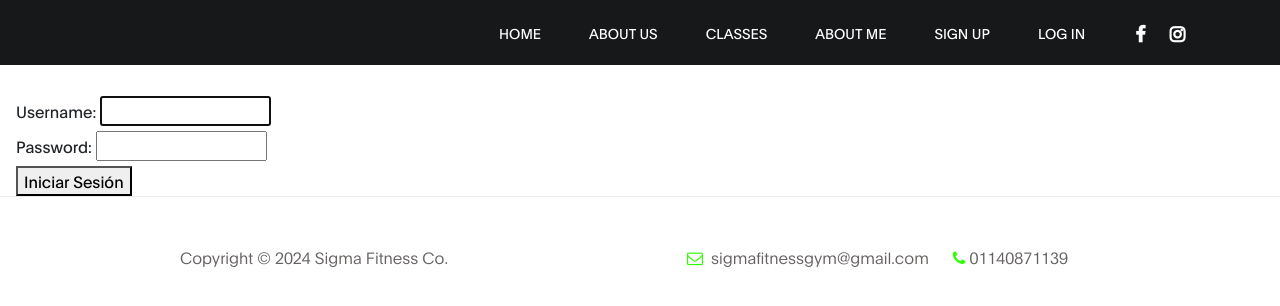
After one commit to LautaroSantillan/Proyecto-Final--Python-Coderhouse, a Django app: page /SigmaApp/login/ in a window 1280 px wide. The commit adds this page. Shown: the top 306 px of the page. Run offline with Django 5.2, Linux system fonts and the light colour scheme; some libraries are stand-ins or nearby versions.

Commit message:
Sigma Apk v6 - User Authenticated

```diff
--- /dev/null
+++ b/SigmaProject/SigmaApp/templates/account-signin/login.html
@@ -0,0 +1,8 @@
+{% extends "father.html" %}
+
+{% block forms %}
+    <form action="" method="POST" style="margin-top: 6rem; margin-left: 1rem;"> {% csrf_token %}
+        {{form}}
+        <button type="submit">Iniciar Sesión</button>
+    </form>
+{% endblock %}
--- a/SigmaProject/SigmaApp/templates/father.html
+++ b/SigmaProject/SigmaApp/templates/father.html
@@ -47,11 +47,20 @@
                         <a href="#class" class="nav-link smoothScroll">Classes</a>
                     </li>
                     <li class="nav-item">
-                        <a href="#schedule" class="nav-link smoothScroll">Schedules</a>
+                        <a href="{% url 'About Me' %}" class="nav-link smoothScroll">About me</a>
+                    </li>
+                    {% if user.is_authenticated %}
+                    <li class="nav-item">
+                        <a class="nav-link smoothScroll" href="{% url 'Cerrar Sesion' %}">Log Out</a>
+                    </li>
+                    {% else %}
+                    <li class="nav-item">
+                        <a class="nav-link smoothScroll" href="{% url 'Registrarse' %}">Sign Up</a>
                     </li>
                     <li class="nav-item">
-                        <a href="{% url 'About Me' %}" class="nav-link smoothScroll">About me</a>
+                        <a class="nav-link smoothScroll" href="{% url 'Iniciar Sesion' %}">Log In</a>
                     </li>
+                    {% endif %}
                 </ul>
                 <ul class="social-icon ml-lg-3">
                     <li><a href="https://www.facebook.com/gimnasio.sigmafitnessgym/?ref=page_internal" class="fa fa-facebook" target="_blank"></a></li>
--- a/SigmaProject/SigmaApp/templates/index.html
+++ b/SigmaProject/SigmaApp/templates/index.html
@@ -11,6 +11,11 @@
         <div class="container">
             <div class="row">
                 <div class="col-lg-8 col-md-10 mx-auto col-12">
+                    <div class="message-container">
+                        <h4 class="message" style="color: white; font-size: 24px; font-weight: bold; text-align: center;" data-aos="fade-up" data-aos-delay="300">
+                            {{message}}
+                        </h4>
+                    </div>
                     <div class="hero-text mt-5 text-center">
                         <h6 data-aos="fade-up" data-aos-delay="300">Una nueva forma de construir un estilo de vida saludable!</h6>
                         <h1 class="text-white" data-aos="fade-up" data-aos-delay="500">Mejora tu cuerpo en Sigma Fitness Gym</h1>
@@ -44,7 +49,6 @@
                 </div>
             </div>
         </div>
-    </div>
     </section>
 {% endblock %}
 
--- a/SigmaProject/SigmaApp/urls.py
+++ b/SigmaProject/SigmaApp/urls.py
@@ -3,8 +3,12 @@ from SigmaApp.views import *
 
 urlpatterns = [
     path('index/', index, name="Home"),
-
+    # Pages
     path('aboutMe/', aboutMe, name="About Me"),
+    # User Autenticado
+    path('signup/', register_user, name="Registrarse"),
+    path("login/", login_user, name="Iniciar Sesion"),
+    path("logout/", logout_user, name="Cerrar Sesion"),
     # Create
     path('createTeachers/', create_teacher, name="Create Teacher"),
     path('createClients/', create_client, name="Create Client"),
--- a/SigmaProject/SigmaApp/views.py
+++ b/SigmaProject/SigmaApp/views.py
@@ -1,6 +1,9 @@
 from django.shortcuts import render
 from SigmaApp.models import *
 from SigmaApp.forms import *
+
+from django.contrib.auth.forms import UserCreationForm, AuthenticationForm
+from django.contrib.auth import authenticate, login, logout
 # Create your views here.
 def index(request):
     place = Place.objects.all()
@@ -8,6 +11,38 @@ def index(request):
 
 def aboutMe(request):
     return render(request, "aboutMe.html")
+
+# User Autenticado
+def register_user(request):
+    if request.method == "POST":
+        form = UserCreationForm(request.POST)
+        if form.is_valid():
+            form.save() # Crear nuevo usuario
+            return render(request, "index.html", {"message": "El usuario ha sido creado exitosamente!"})
+    else:
+        form = UserCreationForm()
+
+    return render(request, "account-signin/register.html", {"form": form})
+
+def login_user(request):
+    if request.method == "POST":
+        form = AuthenticationForm(request, data = request.POST) # Almacenar la información
+        if form.is_valid():
+            infoDic = form.cleaned_data
+            user = authenticate(username = infoDic["username"], password = infoDic["password"])
+            if user is not None: # Que el usuario existe!
+                login(request, user)
+                return render(request, "index.html", {"message": f"Bienvenido {user}!"})
+        else:
+            return render(request, "index.html", {"message": "Credenciales incorrectas"})
+    else:
+        form = AuthenticationForm()
+
+    return render(request, "account-signin/login.html", {"form": form})
+
+def logout_user(request):
+    logout(request)
+    return render(request, "index.html", {"message": "Has cerrado la sesión!"})
 
 #CRUD Teacher
 def create_teacher(request):
```
Also changed, not shown: SigmaProject/SigmaApp/templates/account-signin/register.html (added, +8 -0 lines), SigmaProject/db.sqlite3. Lines whose indentation alone changed are shown as unchanged.
